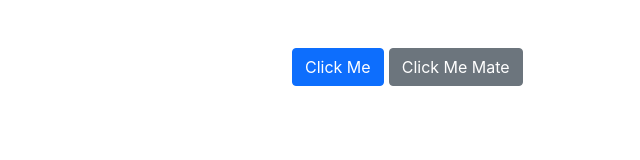
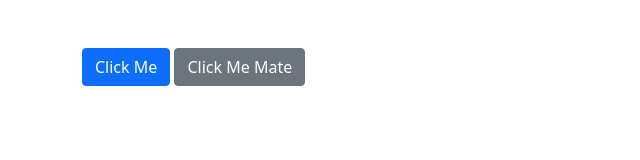
Before and after one commit to sunethice/Sitemate, a plain HTML site: page index.html in a window 1280 px wide. Shown: the whole page, without its empty margins (0-640 px from the left). Drawn offline with nearby package versions, Linux system fonts and the light colour scheme.

Commit message:
remove unwanted style

```diff
--- a/index.html
+++ b/index.html
@@ -8,17 +8,6 @@
         <!-- Bootstrap CSS -->
         <link href="https://cdn.jsdelivr.net/npm/bootstrap@5.0.0-beta1/dist/css/bootstrap.min.css" rel="stylesheet" integrity="sha384-giJF6kkoqNQ00vy+HMDP7azOuL0xtbfIcaT9wjKHr8RbDVddVHyTfAAsrekwKmP1" crossorigin="anonymous">
 
-		<!-- Styles -->
-		<style type="text/css">
-			body {
-				font-family: -apple-system, BlinkMacSystemFont, "Segoe UI", "Roboto", "Oxygen", "Ubuntu", "Cantarell", "Fira Sans", "Droid Sans", "Helvetica Neue", sans-serif;
-				font-size: 112.5%;
-				margin-left: auto;
-				margin-right: auto;
-				max-width: 40em;
-				width: 88%;
-			}
-		</style>
     </head>
 
 	<body>
```
